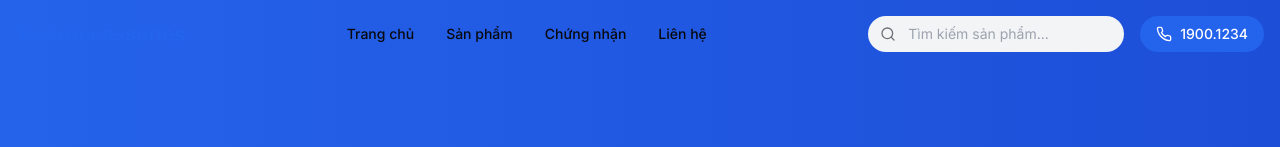
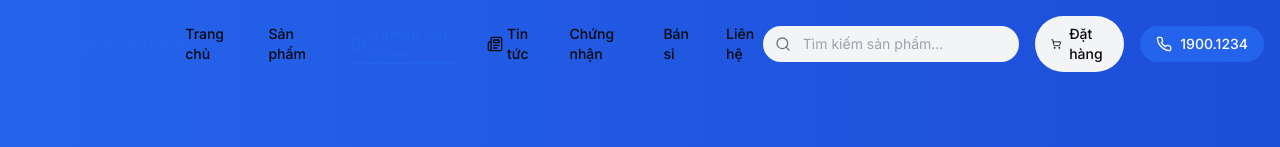
Before and after one commit to diepdo1810/phu-kien-diep-mobile, a React (Vite) app: page /combos in a window 1280 px wide. Shown: the top 147 px of the page. Built offline with nearby package versions, Linux system fonts and the light colour scheme.

Commit message:
Add missing menu items
Add any missing pages to the menu.

```diff
--- a/src/components/layout/Navbar.tsx
+++ b/src/components/layout/Navbar.tsx
@@ -1,6 +1,7 @@
+
 import { useState, useEffect } from 'react';
 import { Link, useLocation } from 'react-router-dom';
-import { Search, Menu, X, ShoppingBag, Phone } from 'lucide-react';
+import { Search, Menu, X, ShoppingBag, Phone, ShoppingCart, Newspaper, Package } from 'lucide-react';
 import { storeInfo } from '@/lib/data';
 
 const Navbar = () => {
@@ -12,7 +13,10 @@ const Navbar = () => {
   const routes = [
     { name: 'Trang chủ', path: '/' },
     { name: 'Sản phẩm', path: '/products' },
+    { name: 'Combo sản phẩm', path: '/combos', icon: <Package className="h-4 w-4" /> },
+    { name: 'Tin tức', path: '/news', icon: <Newspaper className="h-4 w-4" /> },
     { name: 'Chứng nhận', path: '/certifications' },
+    { name: 'Bán sỉ', path: '/wholesale' },
     { name: 'Liên hệ', path: '/contact' },
   ];
 
@@ -55,7 +59,10 @@ const Navbar = () => {
                 to={route.path}
                 className={`text-sm font-medium transition-colors hover:text-primary relative after:content-[''] after:absolute after:w-full after:scale-x-0 after:h-0.5 after:bottom-0 after:left-0 after:bg-primary after:origin-bottom-right after:transition-transform after:duration-300 hover:after:scale-x-100 hover:after:origin-bottom-left ${location.pathname === route.path ? 'text-primary after:scale-x-100' : 'text-foreground'}`}
               >
-                {route.name}
+                <span className="flex items-center">
+                  {route.icon && <span className="mr-1">{route.icon}</span>}
+                  {route.name}
+                </span>
               </Link>
             ))}
           </nav>
@@ -71,6 +78,11 @@ const Navbar = () => {
               />
               <Search className="absolute left-3 top-1/2 transform -translate-y-1/2 h-4 w-4 text-muted-foreground" />
             </form>
+
+            <Link to="/order" className="flex items-center rounded-full bg-secondary px-4 py-2 text-sm font-medium text-foreground hover:bg-secondary/90 transition-colors">
+              <ShoppingCart className="mr-2 h-4 w-4" />
+              Đặt hàng
+            </Link>
 
             <a href={`tel:${storeInfo.phone.replace(/\D/g, '')}`} className="flex items-center rounded-full bg-primary px-4 py-2 text-sm font-medium text-white hover:bg-primary/90 transition-colors">
               <Phone className="mr-2 h-4 w-4" />
@@ -106,11 +118,20 @@ const Navbar = () => {
               <Link
                 key={route.path}
                 to={route.path}
-                className={`block py-2 text-base font-medium hover:text-primary transition-colors ${location.pathname === route.path ? 'text-primary' : 'text-foreground'}`}
+                className={`flex items-center py-2 text-base font-medium hover:text-primary transition-colors ${location.pathname === route.path ? 'text-primary' : 'text-foreground'}`}
               >
+                {route.icon && <span className="mr-2">{route.icon}</span>}
                 {route.name}
               </Link>
             ))}
+
+            <Link
+              to="/order"
+              className="flex items-center py-2 text-base font-medium hover:text-primary transition-colors"
+            >
+              <ShoppingCart className="mr-2 h-4 w-4" />
+              Đặt hàng
+            </Link>
 
             <a href={`tel:${storeInfo.phone.replace(/\D/g, '')}`} className="flex items-center justify-center w-full mt-4 rounded-full bg-primary px-4 py-2 text-sm font-medium text-white hover:bg-primary/90 transition-colors">
               <Phone className="mr-2 h-4 w-4" />
```
